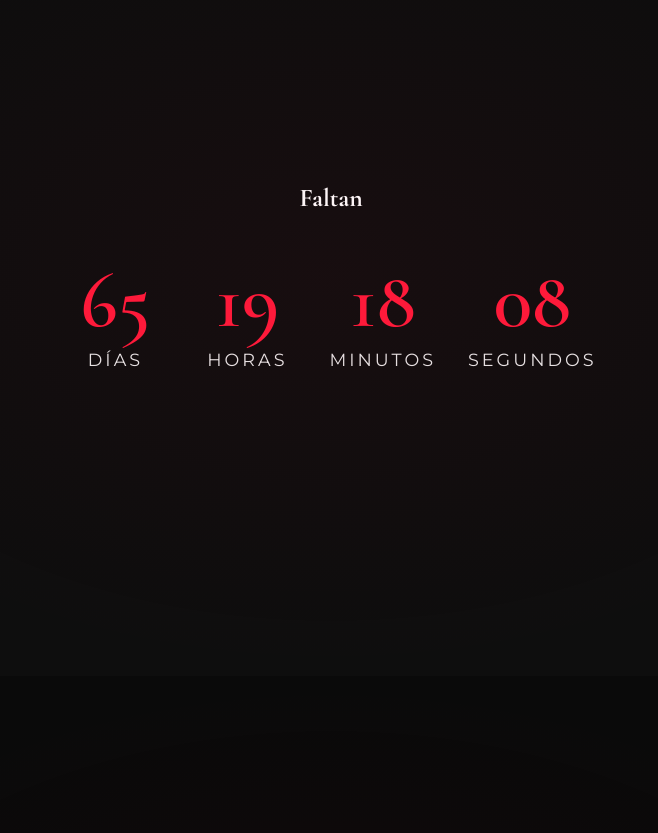
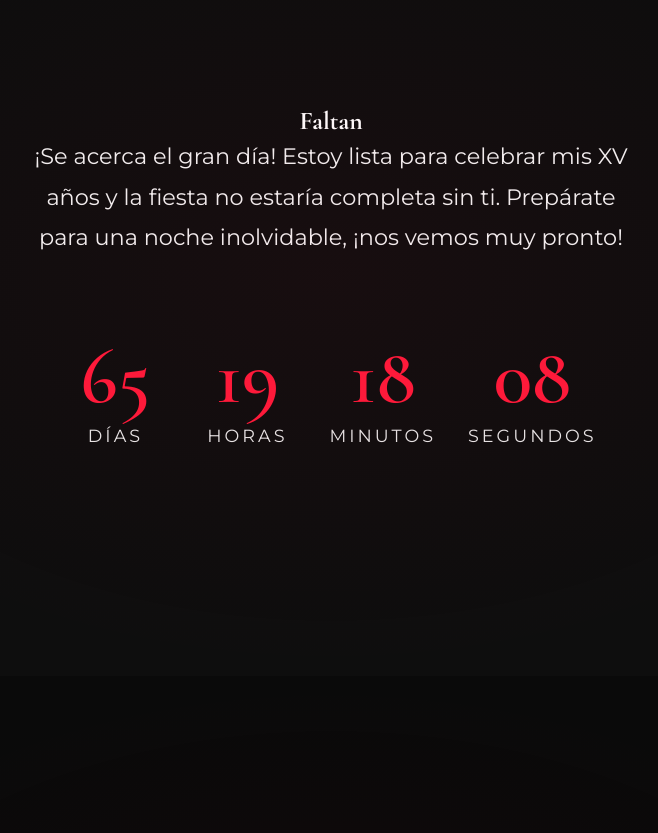
Before and after one commit to abrahammontes/CamilaXV, a plain HTML site: page public/index.html in a window 1280 px wide. Shown: the part 1060-1893 px from the top of the page, without its empty margins (309-967 px from the left). Drawn offline with nearby package versions, Linux system fonts and the light colour scheme.

Commit message:
Agregar mensaje motivacional arriba de cuenta regresiva

```diff
--- a/public/index.html
+++ b/public/index.html
@@ -30,6 +30,7 @@
 
     <div id="countdown" class="section">
         <h2 class="section-title fade-in">Faltan</h2>
+        <p class="fade-in" style="max-width: 600px; text-align: center; font-size: 1.4rem; line-height: 1.8; margin-bottom: 2rem; opacity: 0.95;">¡Se acerca el gran día! Estoy lista para celebrar mis XV años y la fiesta no estaría completa sin ti. Prepárate para una noche inolvidable, ¡nos vemos muy pronto!</p>
         <div class="countdown-container fade-in">
             <div class="countdown-item">
                 <div class="countdown-number" id="days">00</div>
```
